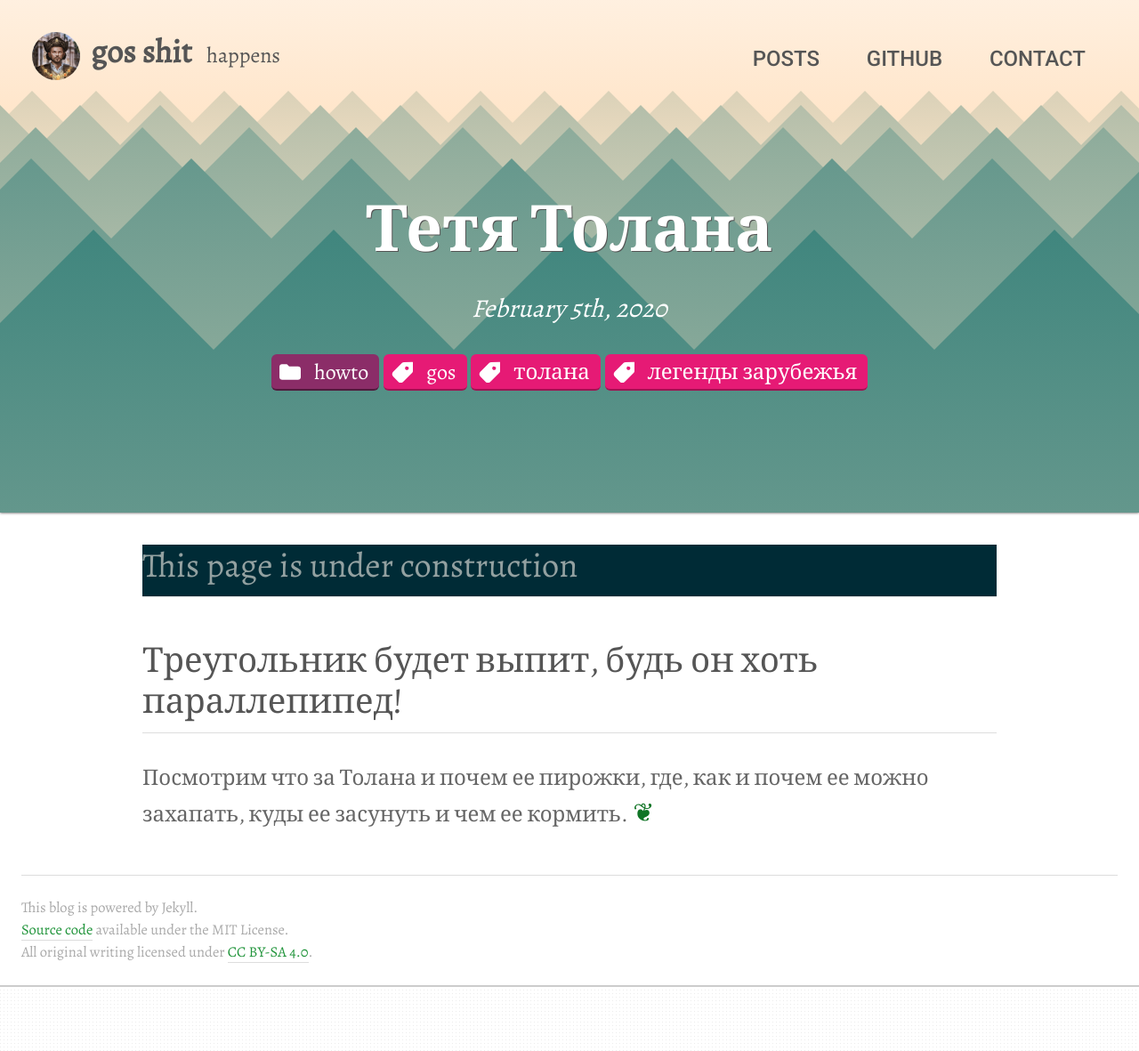
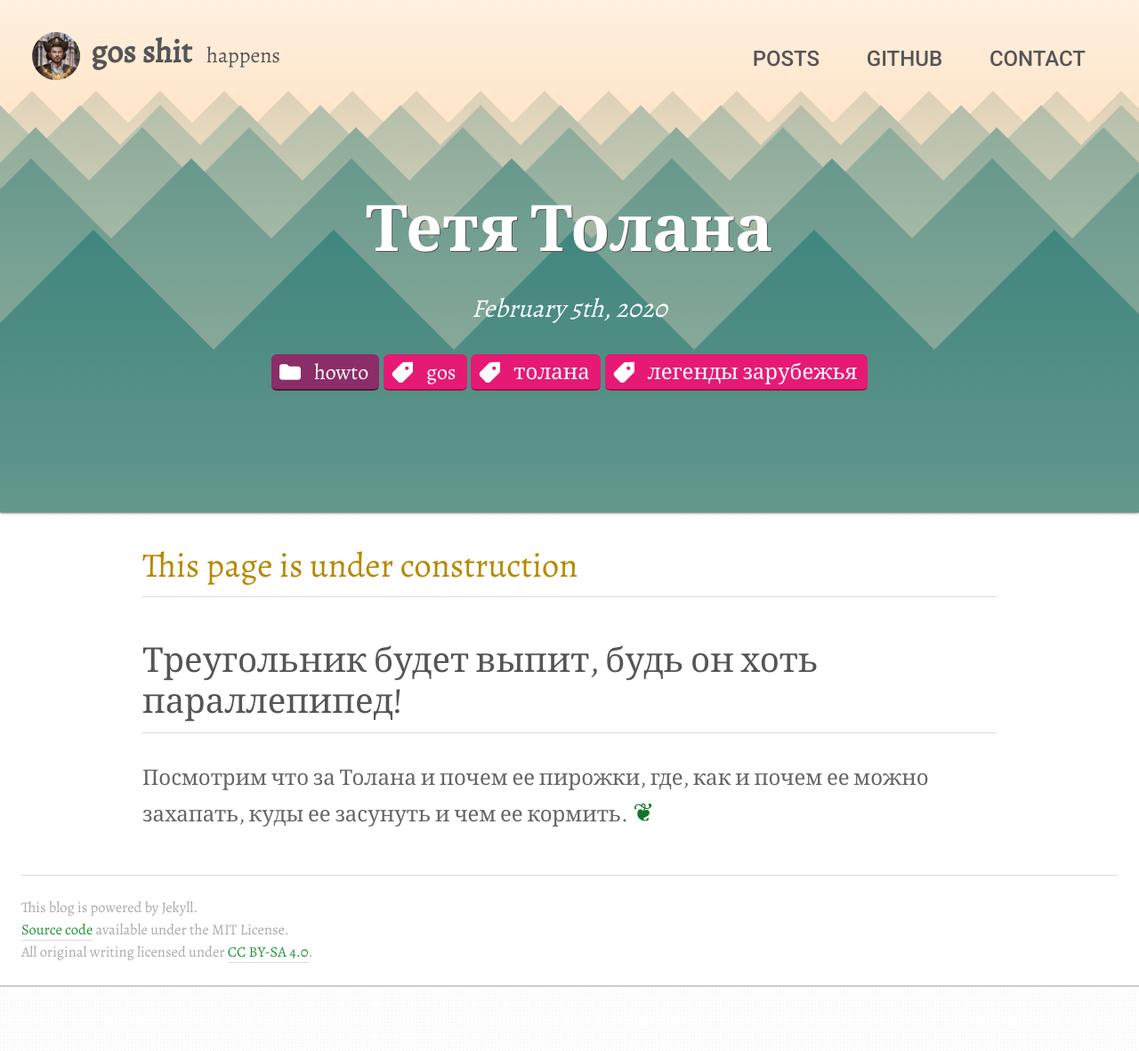
Before and after one commit to flicus/gos, a Jekyll site: the page built from _posts/2020-02-05-Толана.md, in a window 1280 px wide. Shown: the whole page at 89% size. Built offline with Jekyll 4.4.1, drawn with Linux system fonts in a browser that asks for light colours.

Commit message:
tolana initial

```diff
--- a/_assets/css/_generic.normalize.scss
+++ b/_assets/css/_generic.normalize.scss
@@ -459,7 +459,3 @@ template {
 [hidden] {
   display: none;
 }
-
-blueprint {
-  display: none !important;
-}
--- a/_layouts/post.html
+++ b/_layouts/post.html
@@ -19,7 +19,7 @@ layout: default
   </div>
   <div class="post__body">
     {% if page.blueprint %}
-    <h2 class="highlight gr">This page is under construction</h2>
+    <h2 class="blueprint-header">This page is under construction</h2>
     {% endif %}
     {{ content }}
   </div>
--- a/style.scss
+++ b/style.scss
@@ -690,6 +690,13 @@
   }
 }
 
+.blueprint {
+  display: none !important;
+}
+
+.blueprint-header {
+  color: $solarized_yellow;
+}
 
 /* # 7) Trumps
  ========================================= */
```
Also changed, not shown: i/lufti.jpg (added).
